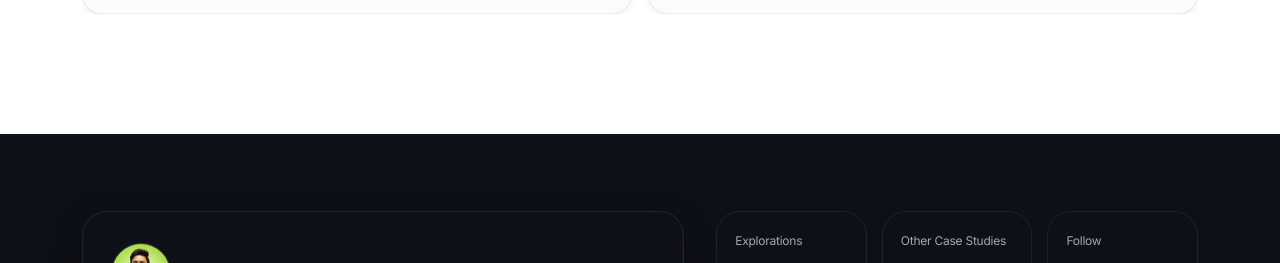
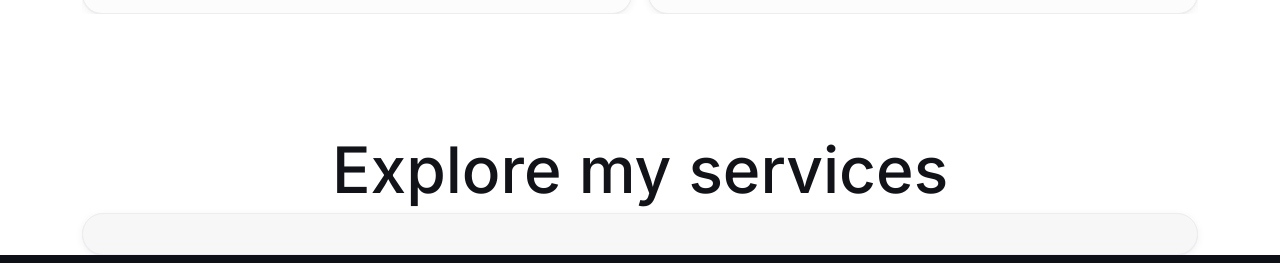
Before and after one commit to pro-masud/cozmiq-portfolio-public, a plain HTML site: page index.html in a window 1280 px wide. Shown: the part 6061-6324 px from the top of the page. Drawn offline with Linux system fonts and the light colour scheme; animation ran at ten frames a second; a script that the page names is missing.

Commit message:
feat: calendar section complete

```diff
--- a/assets/js/main.js
+++ b/assets/js/main.js
@@ -167,5 +167,11 @@
             }
         });
 
+
+    // Project Card
+
+
+
+
     });
 })(jQuery);
--- /dev/null
+++ b/assets/scss/layout/pages/calendar.scss
@@ -0,0 +1,39 @@
+@use '../../utils' as *;
+
+.calendar{
+
+  @media #{$xs}{
+    padding:  60px  0px;
+  }
+
+  & .calendar__header{
+    & h2{
+      font-size: 64px;
+      text-align: center;
+      color: var(--brand-icon-bg);
+      font-weight: 500;
+      line-height: 71px;
+      font-family: var(--cq-portfolio-fonts-muli);
+
+      @media #{$sm, $xs}{
+           font-size: 45px;
+           line-height: 54px;
+        }
+    }
+  }
+
+    .calendar__grid {
+        background: var(--surface);
+        border: 1px solid var(--border);
+        box-shadow: var(--shadow);
+        border-radius: var(--radius-lg);
+        padding: clamp(12px, 2vw, 20px);
+
+        & .cal-embed{
+            & span{
+                display: none;
+            }
+        }
+    }
+
+}
--- a/assets/scss/layout/pages/index.scss
+++ b/assets/scss/layout/pages/index.scss
@@ -4,3 +4,4 @@
 @forward 'projects';
 @forward 'service';
 @forward 'recentwork';
+@forward 'calendar';
--- a/index.html
+++ b/index.html
@@ -241,14 +241,12 @@
     <!-- Brading Section end -->
 
     <!-- Project section start -->
-
      <section class="projects" id="projects">
         <div class="container">
             <div class="projects__header">
                 <h2 id="projects-title" class="projects__title wow animate__animated animate__fadeInUp" data-wow-delay="0.10s" data-wow-duration="700ms" data-wow-offset="80">My projects</h2>
                 <a class="btn-pill wow animate__animated animate__fadeInRight" data-wow-delay="0.18s" data-wow-duration="650ms" data-wow-offset="80" href="#"><span>Browse all projects</span><svg class="btn-pill__icon" width="16" height="16" viewBox="0 0 24 24" aria-hidden="true"><path d="M13 5l7 7-7 7M5 12h14" fill="none" stroke="currentColor" stroke-width="2" stroke-linecap="round" stroke-linejoin="round"/></svg></a>
             </div>
-
             <ol class="projects__list" role="list">
                 <li class="projects__item">
                     <a class="project-card" href="/project/invstor-x">
@@ -447,6 +445,32 @@
 
     <!-- Recent Work Section End -->
 
+    <section class="calendar" aria-labelledby="calendar-title">
+        <div class="container">
+            <div class="calendar__header">
+                <h2 id="calendar-title" class="calendar__title wow animate__animated animate__fadeInUp" data-wow-delay="0.10s" data-wow-duration="700ms" data-wow-offset="80">
+                    Explore <span class="services__title-highlight">my services</span>
+                </h2>
+            </div>
+            <div class="calendar__grid">
+               <!-- Cal inline embed code begins -->
+                <div style="width:100%;height:100%;overflow:scroll" id="my-cal-inline-30min"></div>
+                    <script type="text/javascript">
+                    (function (C, A, L) { let p = function (a, ar) { a.q.push(ar); }; let d = C.document; C.Cal = C.Cal || function () { let cal = C.Cal; let ar = arguments; if (!cal.loaded) { cal.ns = {}; cal.q = cal.q || []; d.head.appendChild(d.createElement("script")).src = A; cal.loaded = true; } if (ar[0] === L) { const api = function () { p(api, arguments); }; const namespace = ar[1]; api.q = api.q || []; if(typeof namespace === "string"){cal.ns[namespace] = cal.ns[namespace] || api;p(cal.ns[namespace], ar);p(cal, ["initNamespace", namespace]);} else p(cal, ar); return;} p(cal, ar); }; })(window, "https://app.cal.com/embed/embed.js", "init");
+                    Cal("init", "30min", {origin:"https://app.cal.com"});
+
+                    Cal.ns["30min"]("inline", {
+                        elementOrSelector:"#my-cal-inline-30min",
+                        config: {"layout":"month_view"},
+                        calLink: "pro-masud-rana/30min",
+                    });
+
+                    Cal.ns["30min"]("ui", {"hideEventTypeDetails":false,"layout":"month_view"});
+                </script>
+                <!-- Cal inline embed code ends -->
+            </div>
+        </div>
+    </section>
 
     <div class="contact-cta">
         <div class="container">
```
Also changed, not shown: assets/css/style.css, 1 other file. Lines whose indentation alone changed are shown as unchanged.
